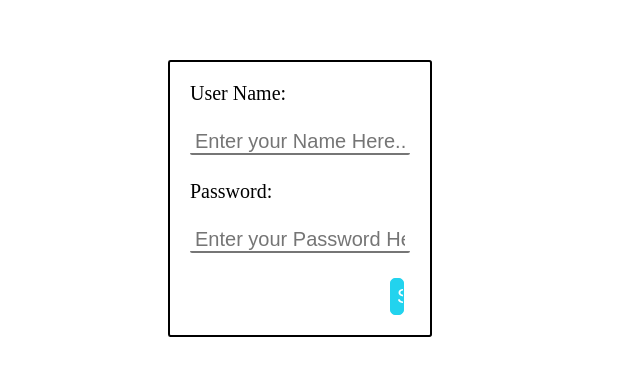
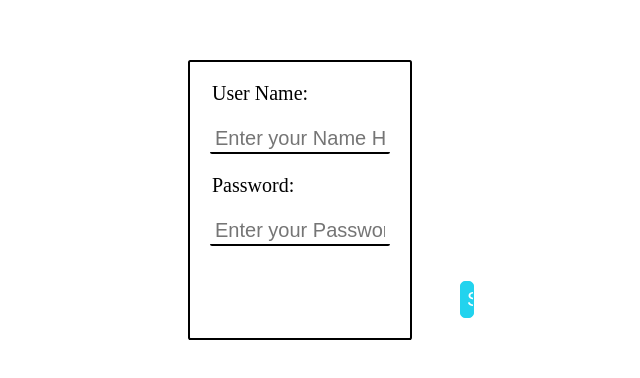
Before and after one commit to YashBhajbhuje67/Login_Page, a React (Vite) app: page / in a window 1280 px wide. Shown: the part 140-518 px from the top of the page, without its empty margins (340-980 px from the left). Built offline with nearby package versions, Linux system fonts and the light colour scheme.

Commit message:
another changes

```diff
--- a/src/App.jsx
+++ b/src/App.jsx
@@ -1,12 +1,11 @@
-import { useState } from 'react'
-import React from 'react'
-import { BrowserRouter, Route, Routes } from 'react-router-dom';
-import Login from './components/Login';
-import Display from './components/Display';
+import React, { useState } from "react";
+import { BrowserRouter, Route, Routes } from "react-router-dom";
+import Display from "./components/Display";
+import Login from "./components/Login";
 
 function App() {
-  const [userName, setUserName] = useState(null);
-  const [userPassword, setUserPassword] = useState(null);
+  const [userName, setUserName] = useState("");
+  const [userPassword, setUserPassword] = useState("");
 
   const storeUserName = (event) => {
     setUserName(event?.target.value);
@@ -18,12 +17,22 @@ function App() {
 
   return (
     <BrowserRouter>
-    <Routes>
-      <Route path='/' element={<Login storeUserName={storeUserName} storeUserPassword={storeUserPassword}/>}/>
-      <Route path='/display' element={<Display userName={userName}/>}/>
+      <Routes>
+        <Route
+          path="/"
+          element={
+            <Login
+              storeUserName={storeUserName}
+              storeUserPassword={storeUserPassword}
+              userName={userName}
+              userPassword={userPassword}
+            />
+          }
+        />
+        <Route path="/display" element={<Display userName={userName} />} />
       </Routes>
     </BrowserRouter>
   );
 }
 
-export default App
+export default App;
--- a/src/components/Display.jsx
+++ b/src/components/Display.jsx
@@ -1,10 +1,16 @@
-import React from 'react'
-import './Display.css';
+import React, { useEffect } from "react";
+import { useNavigate } from "react-router-dom";
+import "./Display.css";
 
-const Display = ({userName}) => {
-  return (
-    <div className='display'>Welcome {userName} !</div>
-  )
-}
+const Display = ({ userName }) => {
+  const nav = useNavigate();
+  useEffect(() => {
+    if (userName.length == 0) {
+      alert("User Name is empty !");
+      nav("/");
+    }
+  }, []);
+  return <div className="display">Welcome {userName} !</div>;
+};
 
-export default Display
+export default Display;
--- a/src/components/Login.css
+++ b/src/components/Login.css
@@ -1,45 +1,52 @@
 .loginForm{
   display: flex;
   flex-direction: column;
-  margin: 200px 500px 200px 500px;
-  gap: 25px;
+  margin: 200px 520px 200px 520px;
+  gap: 20px;
   border: 2px solid black;
   padding: 20px;
   font-size: 20px;
   border-radius: 1%;
+
+}
+.userNameLabel{
+  padding-left: 2px;
+}
+
+.userPasswordLabel{
+  padding-left: 2px;
 }
 
 .userName{
   font-size: 20px;
-  border-top: 5px;
-  border-left: 5px;
-  border-right: 5px;
-  padding: 0px 5px 0px 5px;
+  border: none;
+  border-bottom: 2px solid black;
+  padding: 2px 5px 2px 5px;
   border-radius: 2px;
 }
 
 .userName:focus{
   outline: none;
-  border-color: #22d3ee;
+  border-color: #0891b2;
 }
 .userPassword {
   font-size: 20px;
-  border-top: 5px;
-  border-left: 5px;
-  border-right: 5px;
-  padding: 0px 5px 0px 5px;
+  border: none;
+  margin-bottom: 15px;
+  border-bottom: 2px solid black;
+  padding: 2px 5px 2px 5px;
   border-radius: 2px;
 }
 
 .userPassword:focus{
   outline: none;
-  border-color: #22d3ee;
+  border-color: #0891b2;
 }
 
 .submitButton{
   font-size: 20px;
   padding: 6px;
-  margin: 0px 200px 0px 200px;
+  margin: 0px 250px 0px 250px;
   background-color: white;
   border: 1px solid black;
   border-radius: 5px;
--- a/src/components/Login.jsx
+++ b/src/components/Login.jsx
@@ -1,23 +1,46 @@
 import React from "react";
-import './Login.css';
 import { useNavigate } from "react-router-dom";
+import "./Login.css";
 
-
-const Login = ({storeUserName, storeUserPassword}) => {
-
+const Login = ({
+  storeUserName,
+  storeUserPassword,
+  userName,
+  userPassword,
+}) => {
   const nav = useNavigate();
 
-  const handleSubmit = () => {nav('/display')};
+  const validate = () => {
+    if (userName.length === 0) {
+      alert("User Name is empty");
+      return false;
+    }
+    if (userPassword.length === 0) {
+      alert("Password should not be empty");
+      return false;
+    }
+    return true;
+  };
+
+  const handleSubmit = (e) => {
+    e.preventDefault();
+    if (validate()) {
+      nav("/display");
+    }
+  };
 
   return (
     <form
       className="loginForm"
-      onSubmit={() => {
-        handleSubmit();
+      onSubmit={(e) => {
+        handleSubmit(e);
       }}
     >
-      <label className="userNameLabel">User Name:</label>
+      <label className="userNameLabel" htmlFor="userNameId">
+        User Name:
+      </label>
       <input
+        id="userNameId"
         className="userName"
         placeholder="Enter your Name Here..."
         onChange={(e) => {
@@ -25,8 +48,11 @@ const Login = ({storeUserName, storeUserPassword}) => {
         }}
       />
 
-      <label className="userPasswordLabel">Password:</label>
+      <label className="userPasswordLabel" htmlFor="passwordId">
+        Password:
+      </label>
       <input
+        id="passwordId"
         className="userPassword"
         type="password"
         placeholder="Enter your Password Here..."
```
